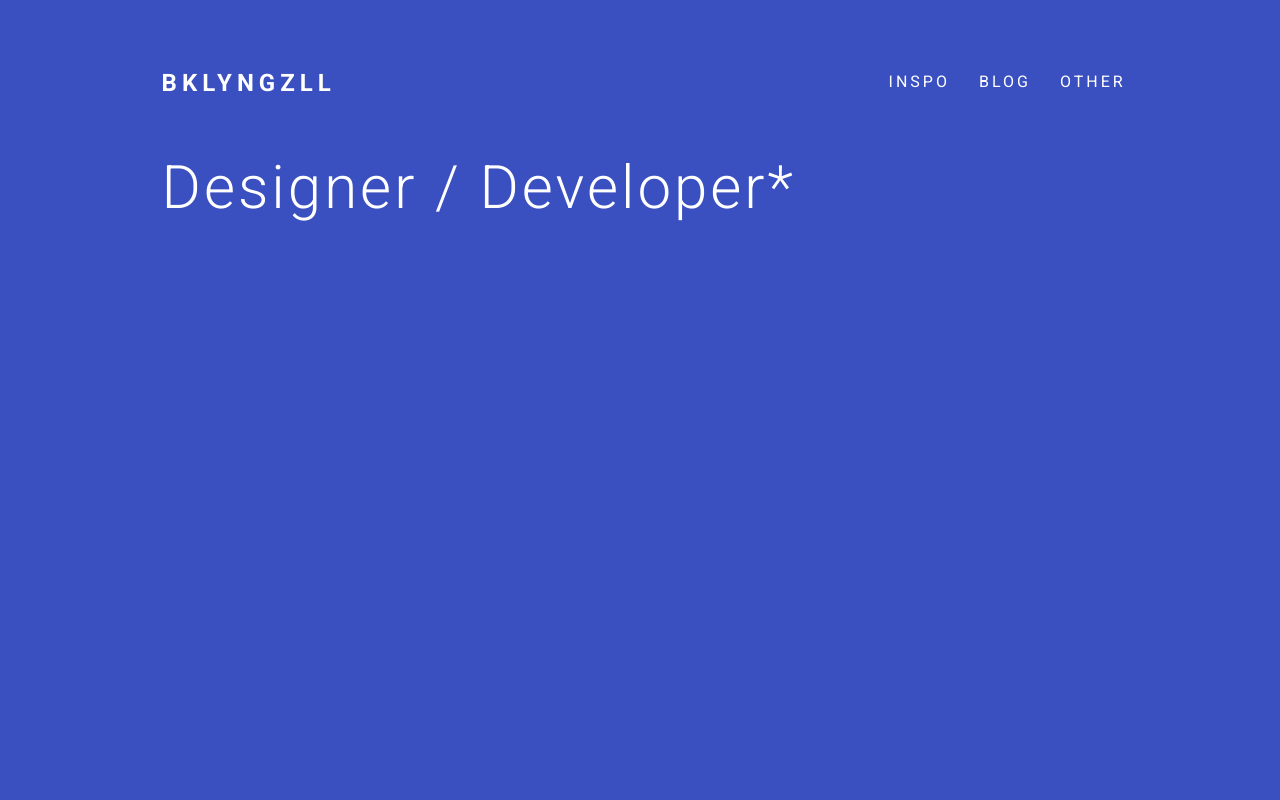
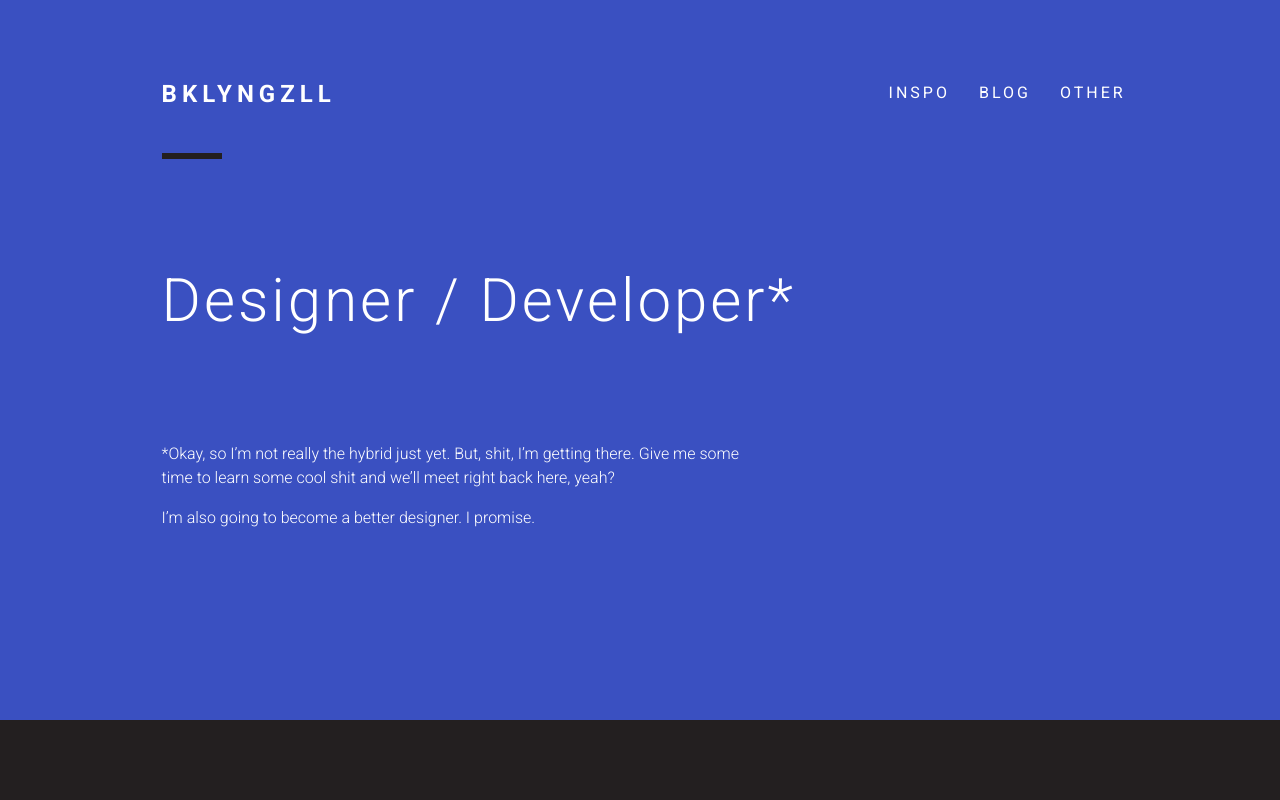
Before and after one commit to abmann18/hw4, a plain HTML site: page dev/index.html in a window 1280 px wide. Drawn offline with Linux system fonts and the light colour scheme.

Commit message:
index.html is complete

```diff
--- a/dev/css/styles.css
+++ b/dev/css/styles.css
@@ -4,7 +4,7 @@ html{
 	min-width: 980px;
 	background-color: #3a50c1;
 	margin-left: 12%;
-	margin-top: 5%;
+	margin-top: 75px;
 	margin-right: 12%;
 	color: #fff;
 	font-family: "Roboto";
@@ -33,12 +33,35 @@ ul.nav li{
 	font-size: 1em;
 	letter-spacing: 3px;
 }
+hr{
+	width: 60px;
+	height: 6px;
+	background-color: #231f20;
+	border-style: none;
+	margin-left: 0;
+	margin-top: 40px;
+}
 #maincontent{
 	clear: both;
+	margin-top: 106px;
 }
 h2{
 	font-weight: 300;
 	font-size: 3.75em;
 	letter-spacing: 3px;
-
 }
+#description{
+	width: 600px;
+	font-size: 1em;
+	font-weight: 300;
+	margin-top: 106px;
+	line-height: 24px;
+}
+#footer{
+	width: 100%;
+	height: 80px;
+	position: absolute;
+	bottom: 0;
+	left: 0;
+	background-color: #231f20;
+}
--- a/dev/index.html
+++ b/dev/index.html
@@ -13,11 +13,22 @@
 				</ul>
 			</nav>
 		</div>
+		<hr>
  	</head>
 
 	<body>
 		<div id="maincontent">
 			<h2>Designer / Developer*</h2>
+
+			<div id="description">
+				<p>*Okay, so I&rsquo;m not really the hybrid just yet. But, shit, I&rsquo;m getting there. Give me some time to learn some cool shit and we&rsquo;ll meet right back here, yeah?</p>
+
+				<p>I&rsquo;m also going to become a better designer. I promise.</p>
+			</div>
+		</div>
+
+		<div id="footer">
+
 		</div>
 	</body>
 </html>
```
